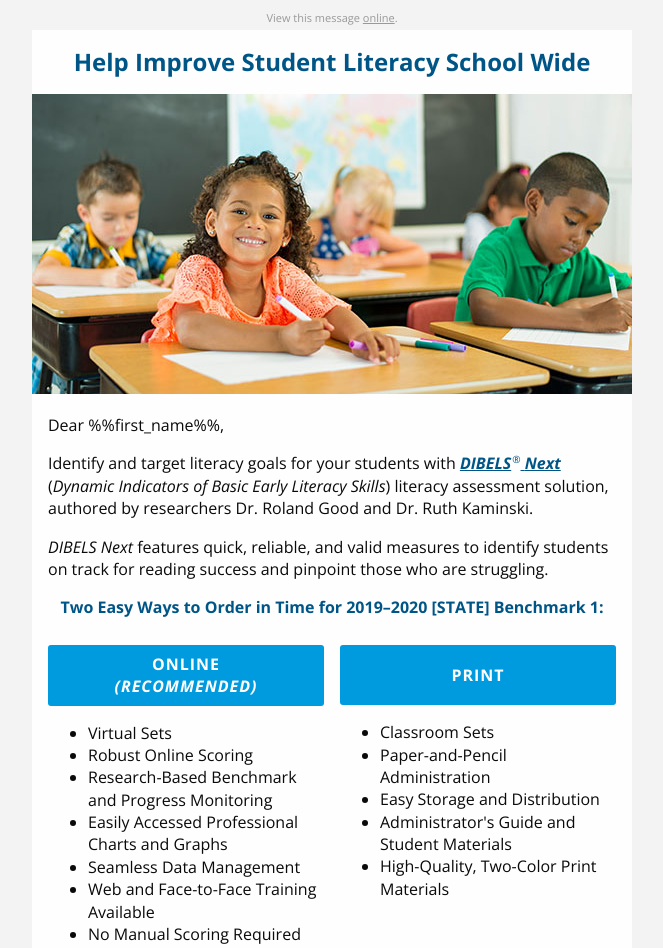
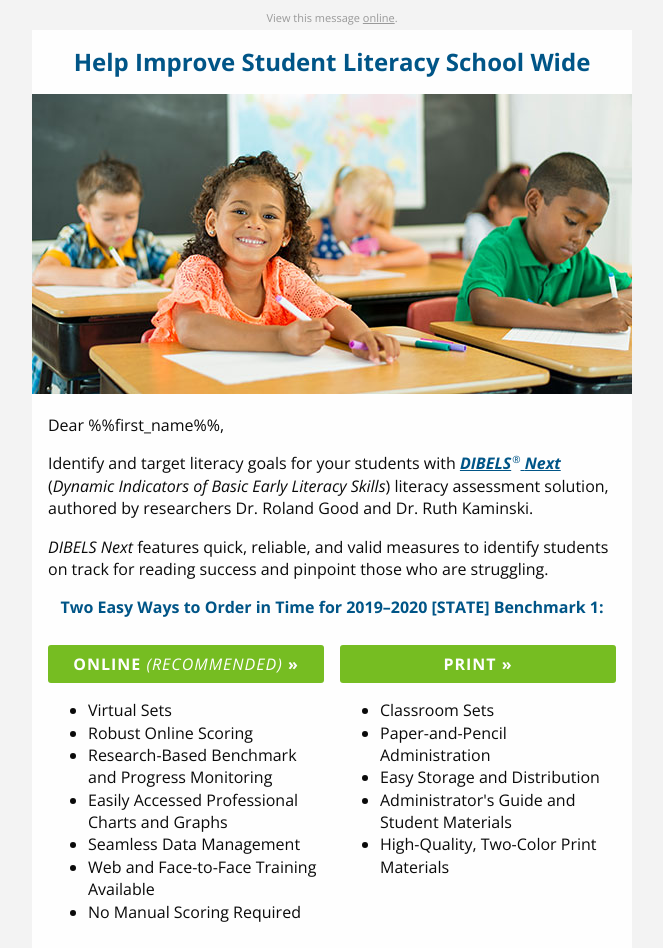
Before and after one commit to scottbickell/vsl-dibels-next, a plain HTML site: page email2.html in a window 1280 px wide. Shown: the top 948 px of the page, without its empty margins (308-971 px from the left). Drawn offline with nearby package versions, Linux system fonts and the light colour scheme.

Commit message:
Add alternative for option b

```diff
--- a/email2.html
+++ b/email2.html
@@ -50,7 +50,7 @@
     </tr></tbody></table>
     <table class="row"><tbody><tr>
         <th class="small-12 large-6 columns first"><table><tr><th>
-            <center data-parsed=""><table class="button radius success expanded float-center"><tr><td><table><tr><td><center data-parsed=""><a href="https://store.voyagersopris.com/dibels-next-vport/?utm_source=news&amp;utm_medium=email&amp;utm_campaign=2019_Q3_REG_Inside_DIBELS" align="center" class="float-center">ONLINE<br><em>(RECOMMENDED)</em></a></center></td></tr></table></td>
+            <center data-parsed=""><table class="button radius expanded float-center"><tr><td><table><tr><td><center data-parsed=""><a href="https://store.voyagersopris.com/dibels-next-vport/?utm_source=news&amp;utm_medium=email&amp;utm_campaign=2019_Q3_REG_Inside_DIBELS" align="center" class="float-center">ONLINE <em><span class="notbold">(RECOMMENDED)</span></em> &raquo;</a></center></td></tr></table></td>
 <td class="expander"></td></tr></table></center>
             <ul>
                 <li>Virtual Sets</li>
@@ -64,10 +64,7 @@
 
         </th></tr></table></th>
         <th class="small-12 large-6 columns last"><table><tr><th>
-            <center data-parsed=""><table class="button radius success expanded taller float-center"><tr><td><table><tr><td><center data-parsed=""><a href="https://store.voyagersopris.com/dibels-next/?utm_source=news&amp;utm_medium=email&amp;utm_campaign=2019_Q3_REG_Inside_DIBELS" align="center" class="float-center">
-                    <table class="spacer show-for-large"><tbody><tr><td height="11px" style="font-size:11px;line-height:11px;">&#xA0;</td></tr></tbody></table> PRINT<table class="spacer show-for-large"><tbody><tr><td height="11px" style="font-size:11px;line-height:11px;">&#xA0;</td></tr></tbody></table>
-
-                </a></center></td></tr></table></td>
+            <center data-parsed=""><table class="button radius expanded taller float-center"><tr><td><table><tr><td><center data-parsed=""><a href="https://store.voyagersopris.com/dibels-next/?utm_source=news&amp;utm_medium=email&amp;utm_campaign=2019_Q3_REG_Inside_DIBELS" align="center" class="float-center"> PRINT &raquo;</a></center></td></tr></table></td>
 <td class="expander"></td></tr></table></center>
             <ul>
                 <li>Classroom Sets</li>
--- a/src/assets/scss/app.scss
+++ b/src/assets/scss/app.scss
@@ -144,6 +144,10 @@ table.button table td a {
 
 table.button table td {
     text-align: center !important;
+}
+
+.notbold {
+    font-weight: normal;
 }
 
 .no-bottom-padding {
```
Also changed, not shown: src/pages/email2.html (+2 -7 lines), css/app.css.
